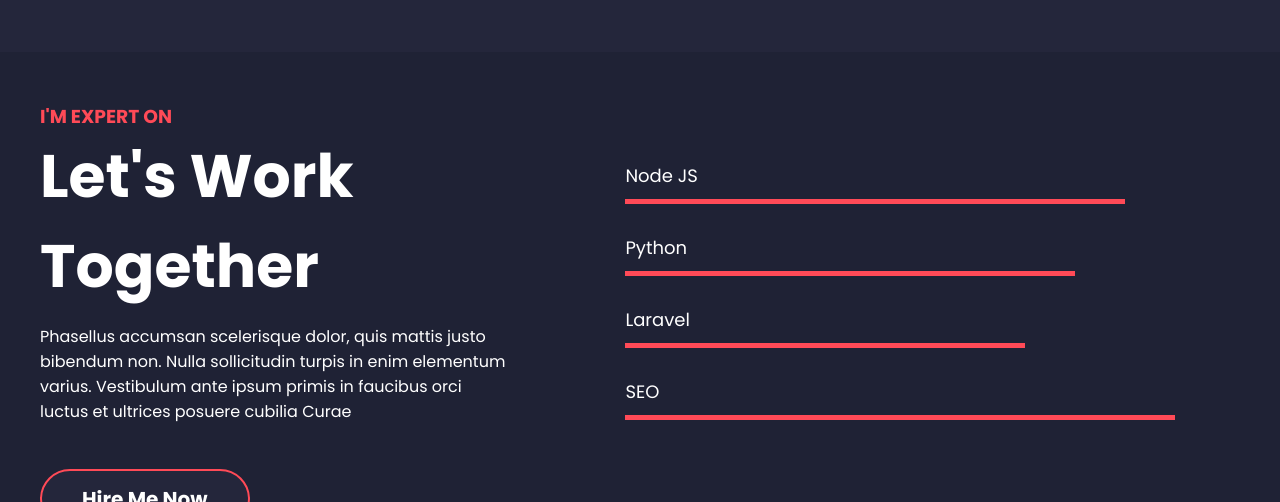
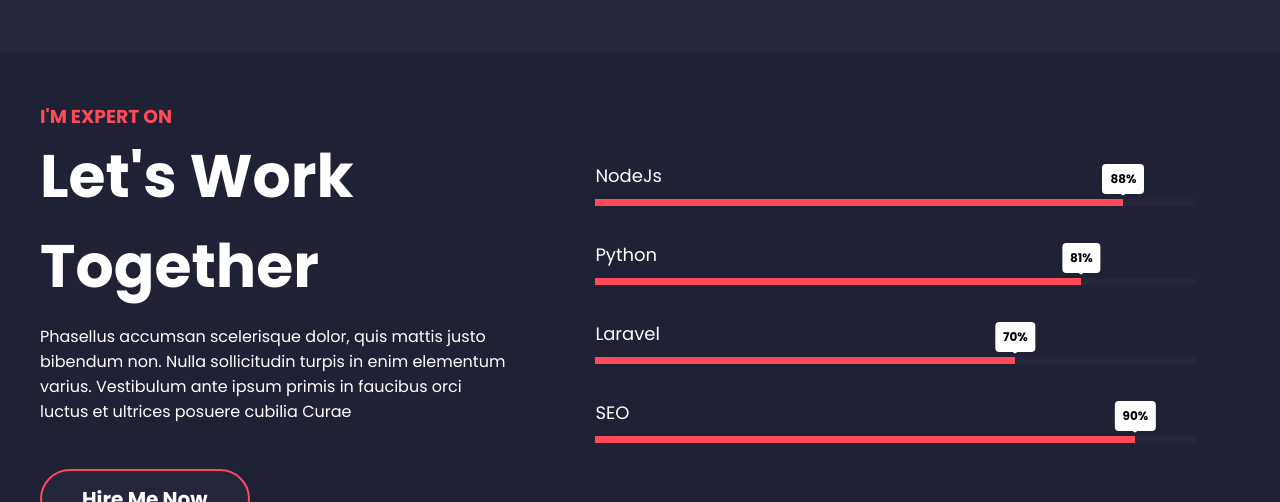
Before and after one commit to Richards-d/gomycode-first-project, a plain HTML site: page index.html in a window 1280 px wide. Shown: the part 2298-2800 px from the top of the page. Drawn offline with Linux system fonts and the light colour scheme.

Commit message:
My third commit

```diff
--- a/index.html
+++ b/index.html
@@ -110,7 +110,7 @@
     </section>
     <section id="skills">
         <div class="wrapper">
-            <div class="skill">
+            <div class="skill1">
                 <div class="compet">
                     <h3>I'M EXPERT ON</h3>
                     <h1>Let's Work <br>Together</h1>
@@ -119,15 +119,31 @@
                         <button><a href="#">Hire Me Now</a></button>
                     </div>
                 </div>
-                <div class="jauge">
-                    <p>Node JS</p>
-                    <div class="nodejs"></div>
-                    <p>Python</p>
-                    <div class="python"></div>
-                    <p>Laravel</p>
-                    <div class="laravel"></div>
-                    <p>SEO</p>
-                    <div class="seo"></div>
+                <div class="skill2">
+                    <div class="skill">
+                        <div class="skill-name">NodeJs</div>
+                        <div class="skill-bar">
+                            <div class="skill-per" per="88%" style="max-width: 88%;"></div>
+                        </div>
+                    </div>
+                    <div class="skill">
+                        <div class="skill-name">Python</div>
+                        <div class="skill-bar">
+                            <div class="skill-per" per="81%" style="max-width: 81%;"></div>
+                        </div>
+                    </div>
+                    <div class="skill">
+                        <div class="skill-name">Laravel</div>
+                        <div class="skill-bar">
+                            <div class="skill-per" per="70%" style="max-width: 70%;"></div>
+                        </div>
+                    </div>
+                    <div class="skill">
+                        <div class="skill-name">SEO</div>
+                        <div class="skill-bar">
+                            <div class="skill-per" per="90%" style="max-width: 90%;"></div>
+                        </div>
+                    </div>
                 </div>
             </div>
         </div>
--- a/styles.css
+++ b/styles.css
@@ -31,6 +31,7 @@
     background-color: #1f2235;
     position: fixed;
     width: 100vw;
+    z-index: 1800;
 }
 
 header h1
@@ -279,7 +280,7 @@
     height: 550px;
     background-color: #1f2235;
 }
-.skill
+.skill1
 {
     display: flex;
 }
@@ -306,34 +307,59 @@
 {
     background-color: #FF4A57;
 }
-.jauge
+.skill2
 {
-    margin: 80px 0 0 120px;
+    width: 100%;
+    max-width: 600px;
+    padding-left: 90px;
+    margin-top: 100px;
 }
-.jauge p
+.skill
+{
+    padding-bottom: 25px;
+}
+.skill-name
 {
     font-size: 18px;
-    margin: 30px 0 10px 0;
+    color: white;
+    margin: 10px 0;
 }
-.nodejs
+.skill-bar
 {
-    border-bottom: 5px solid #FF4A57;
-    width: 500px;
+    height: 7px;
+    background: #24263b;
 }
-.python
+.skill-per
 {
-    border-bottom: 5px solid #FF4A57;
-    width: 450px;
+    height: 7px;
+    background: #FF4A57;
+    position: relative;
 }
-.laravel
+.skill-per::before
 {
-    border-bottom: 5px solid #FF4A57;
-    width: 400px;
+    content: attr(per);
+    font-weight: bold;
+    position: absolute;
+    padding: 4px 6px;
+    background: white;
+    border: 2px solid white;
+    border-radius: 4px;
+    font-size: 12px;
+    margin-top: -35px;
+    right: 0;
+    transform: translateX(50%);
 }
-.seo
+.skill-per::after
 {
-    border-bottom: 5px solid #FF4A57;
-    width: 550px;
+    content: "";
+    position: absolute;
+    width: 10px;
+    height: 10px;
+    background: white;
+    top: -15px;
+    right: 0;
+    transform: translateX(50%) rotate(45deg);
+    border-radius: 2px;
 }
 
 /* RESUME */
```
